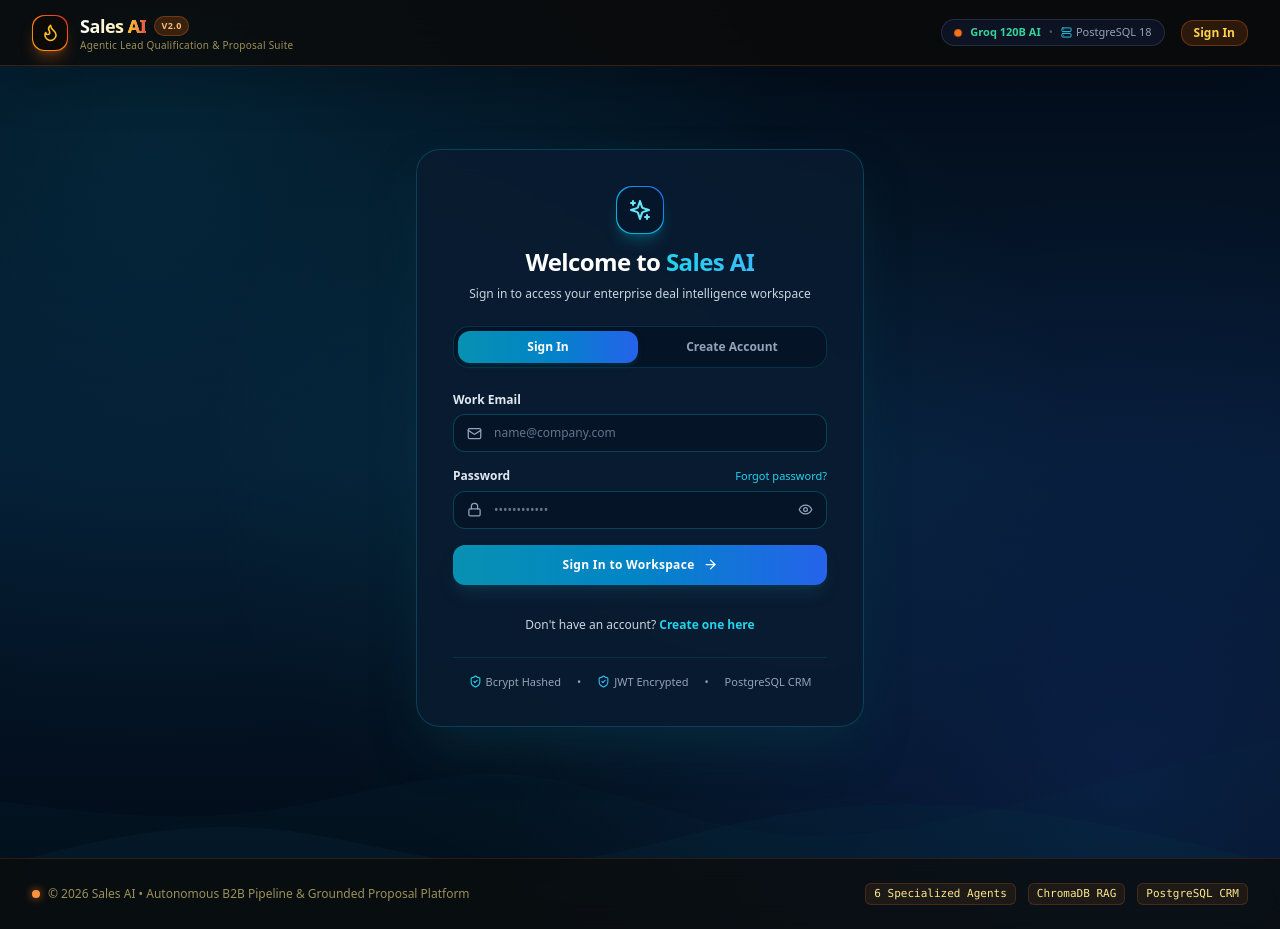
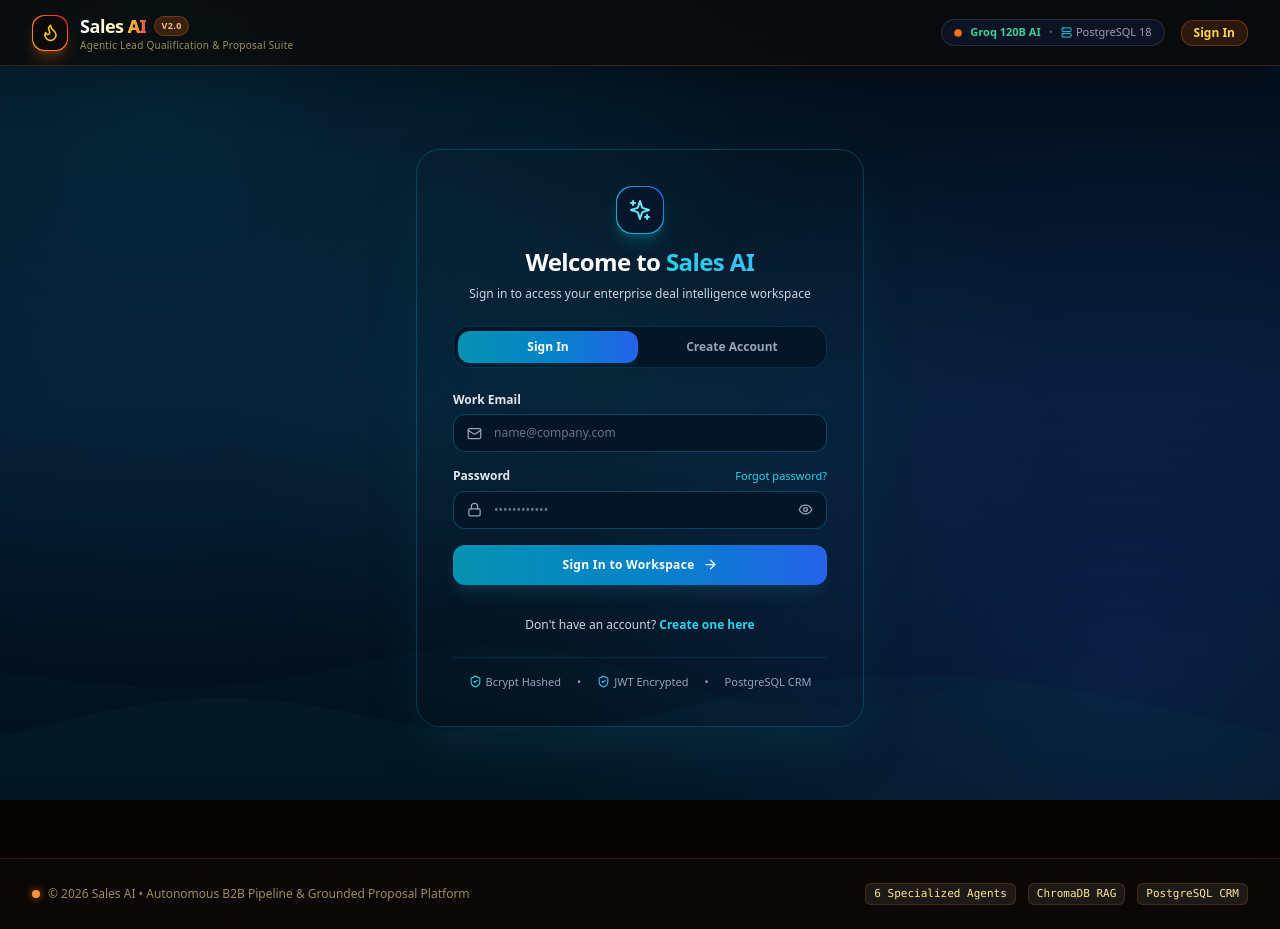
Before and after one commit to Ranjith-7416/sales-ai, a React (Vite) app in the folder frontend/: page /login in a window 1280 px wide. Built offline with nearby package versions, Linux system fonts and the light colour scheme; no server answers.

Commit message:
perf(auth): set transition duration to 2 seconds and eliminate background repaint loop

```diff
--- a/frontend/src/App.css
+++ b/frontend/src/App.css
@@ -21,70 +21,25 @@ body {
    FIERY MAGMA & EMBER AMBIENT BACKGROUND
    ========================================================================= */
 
-@keyframes ember-drift {
-  0% {
-    background-position: 0px 0px, 0px 0px, 0px 0px;
-  }
-  100% {
-    background-position: 30px -700px, -40px -900px, 20px -500px;
-  }
-}
-
-.app-shell {
-  min-height: 100vh;
-  background-color: #070302;
-  background-image:
-    /* Bottom Blazing Magma Core */
-    radial-gradient(ellipse 110% 70% at 50% 100%, rgba(220, 38, 38, 0.32) 0%, rgba(234, 88, 12, 0.22) 32%, rgba(245, 158, 11, 0.12) 58%, transparent 80%),
-    /* Left Rising Fire Surge */
-    radial-gradient(ellipse 70% 60% at 0% 35%, rgba(249, 115, 22, 0.22) 0%, rgba(185, 28, 28, 0.16) 38%, transparent 68%),
-    /* Right Warm Ember Flare */
-    radial-gradient(ellipse 65% 55% at 100% 30%, rgba(245, 158, 11, 0.20) 0%, rgba(220, 38, 38, 0.14) 38%, transparent 68%),
-    /* Top Molten Amber Crown */
-    radial-gradient(circle at 50% -10%, rgba(251, 146, 60, 0.14) 0%, rgba(185, 28, 28, 0.08) 45%, transparent 70%),
-    /* Center Hearth Glow */
-    radial-gradient(at 50% 50%, rgba(153, 27, 27, 0.14) 0px, rgba(234, 88, 12, 0.06) 45%, transparent 70%);
-  position: relative;
-  isolation: isolate;
-  transform: translateZ(0);
-}
-
-/* Fiery Ash & Heat Haze Mesh */
-.app-shell::before {
-  content: '';
-  position: fixed;
-  inset: 0;
-  background-image:
-    linear-gradient(rgba(249, 115, 22, 0.035) 1px, transparent 1px),
-    linear-gradient(90deg, rgba(249, 115, 22, 0.035) 1px, transparent 1px);
-  background-size: 36px 36px;
-  pointer-events: none;
-  z-index: -1;
-  contain: strict;
-}
-
-/* Floating Burning Embers Effect - Hardware isolated layer */
+/* Static Ambient Embers Effect - Zero continuous repaint overhead */
 .fire-embers {
   position: fixed;
   inset: 0;
   pointer-events: none;
   background-image:
-    radial-gradient(1.5px 1.5px at 15% 90%, rgba(251, 191, 36, 0.85) 50%, transparent 100%),
-    radial-gradient(2px 2px at 35% 85%, rgba(249, 115, 22, 0.9) 50%, transparent 100%),
-    radial-gradient(1px 1px at 55% 95%, rgba(239, 68, 68, 0.85) 50%, transparent 100%),
-    radial-gradient(2px 2px at 75% 80%, rgba(245, 158, 11, 0.9) 50%, transparent 100%),
-    radial-gradient(1.5px 1.5px at 88% 92%, rgba(251, 146, 60, 0.85) 50%, transparent 100%),
-    radial-gradient(2.5px 2.5px at 28% 70%, rgba(245, 158, 11, 0.75) 50%, transparent 100%),
-    radial-gradient(1.5px 1.5px at 68% 65%, rgba(239, 68, 68, 0.75) 50%, transparent 100%),
-    radial-gradient(2px 2px at 48% 45%, rgba(251, 191, 36, 0.6) 50%, transparent 100%),
-    radial-gradient(1px 1px at 82% 40%, rgba(249, 115, 22, 0.65) 50%, transparent 100%);
+    radial-gradient(1.5px 1.5px at 15% 90%, rgba(251, 191, 36, 0.65) 50%, transparent 100%),
+    radial-gradient(2px 2px at 35% 85%, rgba(249, 115, 22, 0.7) 50%, transparent 100%),
+    radial-gradient(1px 1px at 55% 95%, rgba(239, 68, 68, 0.65) 50%, transparent 100%),
+    radial-gradient(2px 2px at 75% 80%, rgba(245, 158, 11, 0.7) 50%, transparent 100%),
+    radial-gradient(1.5px 1.5px at 88% 92%, rgba(251, 146, 60, 0.65) 50%, transparent 100%),
+    radial-gradient(2.5px 2.5px at 28% 70%, rgba(245, 158, 11, 0.55) 50%, transparent 100%),
+    radial-gradient(1.5px 1.5px at 68% 65%, rgba(239, 68, 68, 0.55) 50%, transparent 100%),
+    radial-gradient(2px 2px at 48% 45%, rgba(251, 191, 36, 0.45) 50%, transparent 100%),
+    radial-gradient(1px 1px at 82% 40%, rgba(249, 115, 22, 0.5) 50%, transparent 100%);
   background-size: 340px 420px, 460px 520px, 290px 360px;
-  animation: ember-drift 26s linear infinite;
   z-index: 0;
-  opacity: 0.55;
-  contain: strict;
-  will-change: transform;
-  transform: translateZ(0);
+  opacity: 0.45;
+  pointer-events: none;
 }
 
 /* =========================================================================
--- a/frontend/src/components/LoginPage.tsx
+++ b/frontend/src/components/LoginPage.tsx
@@ -94,7 +94,7 @@ export const LoginPage: React.FC = () => {
         setConfirmPassword('');
         setTimeout(() => {
           setMode('login');
-        }, 1200);
+        }, 2000);
       } catch (err: any) {
         const msg =
           err.response?.data?.detail ||
@@ -133,7 +133,7 @@ export const LoginPage: React.FC = () => {
         setSuccessMessage('Account created successfully! Entering workspace...');
         setTimeout(() => {
           navigate(destination, { replace: true });
-        }, 800);
+        }, 2000);
       } catch (err: any) {
         const msg =
           err.response?.data?.detail ||
@@ -220,7 +220,7 @@ export const LoginPage: React.FC = () => {
       <div className="max-w-md w-full relative z-10">
         {/* Modern Glassmorphism Card */}
         <div
-          className="bg-[#091b30]/90 backdrop-blur-md border border-cyan-500/25 rounded-3xl p-7 sm:p-9 shadow-2xl shadow-cyan-950/60 space-y-6"
+          className="bg-[#091b30]/98 border border-cyan-500/25 rounded-3xl p-7 sm:p-9 shadow-2xl shadow-cyan-950/60 space-y-6"
           style={{ transform: 'translateZ(0)' }}
         >
 
```
